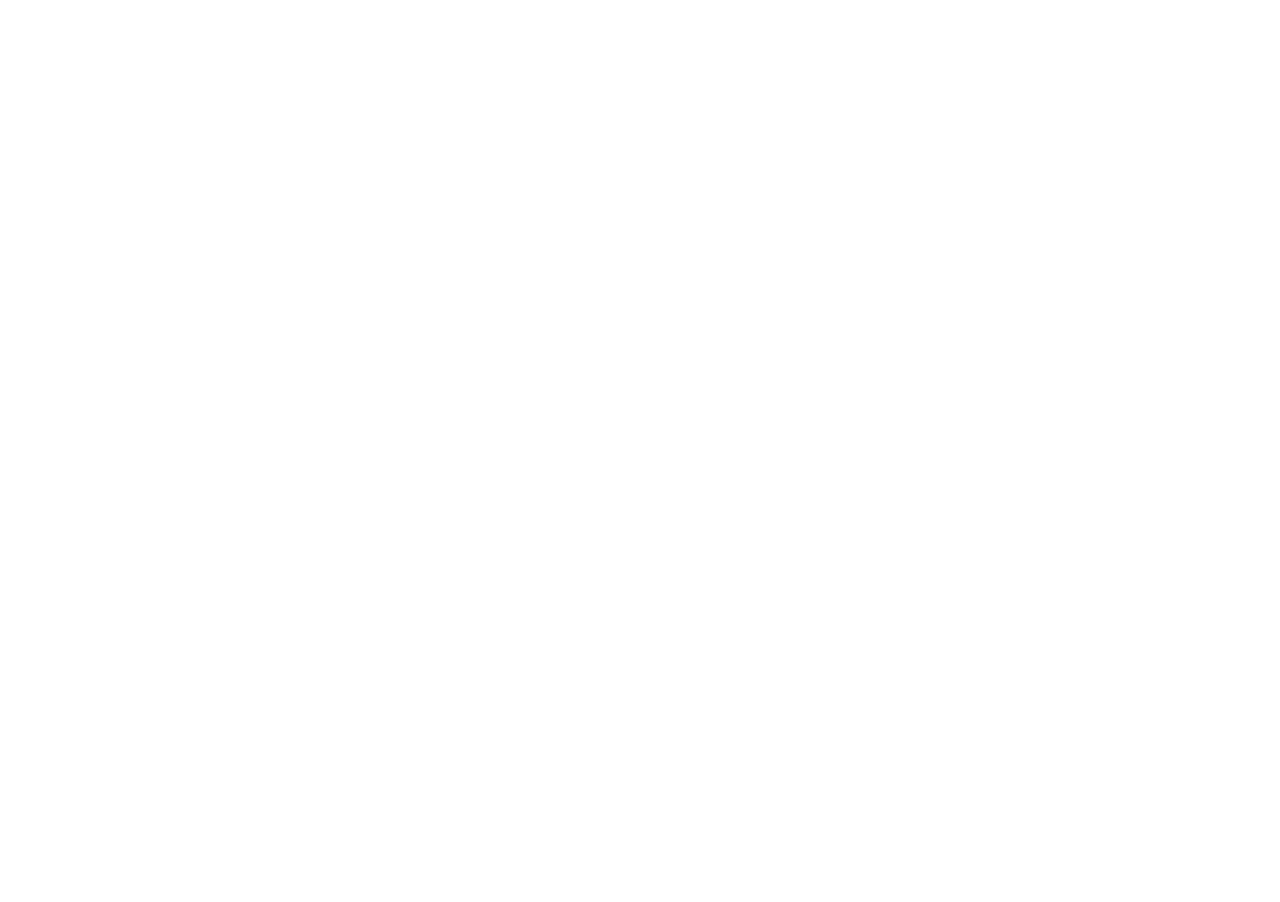
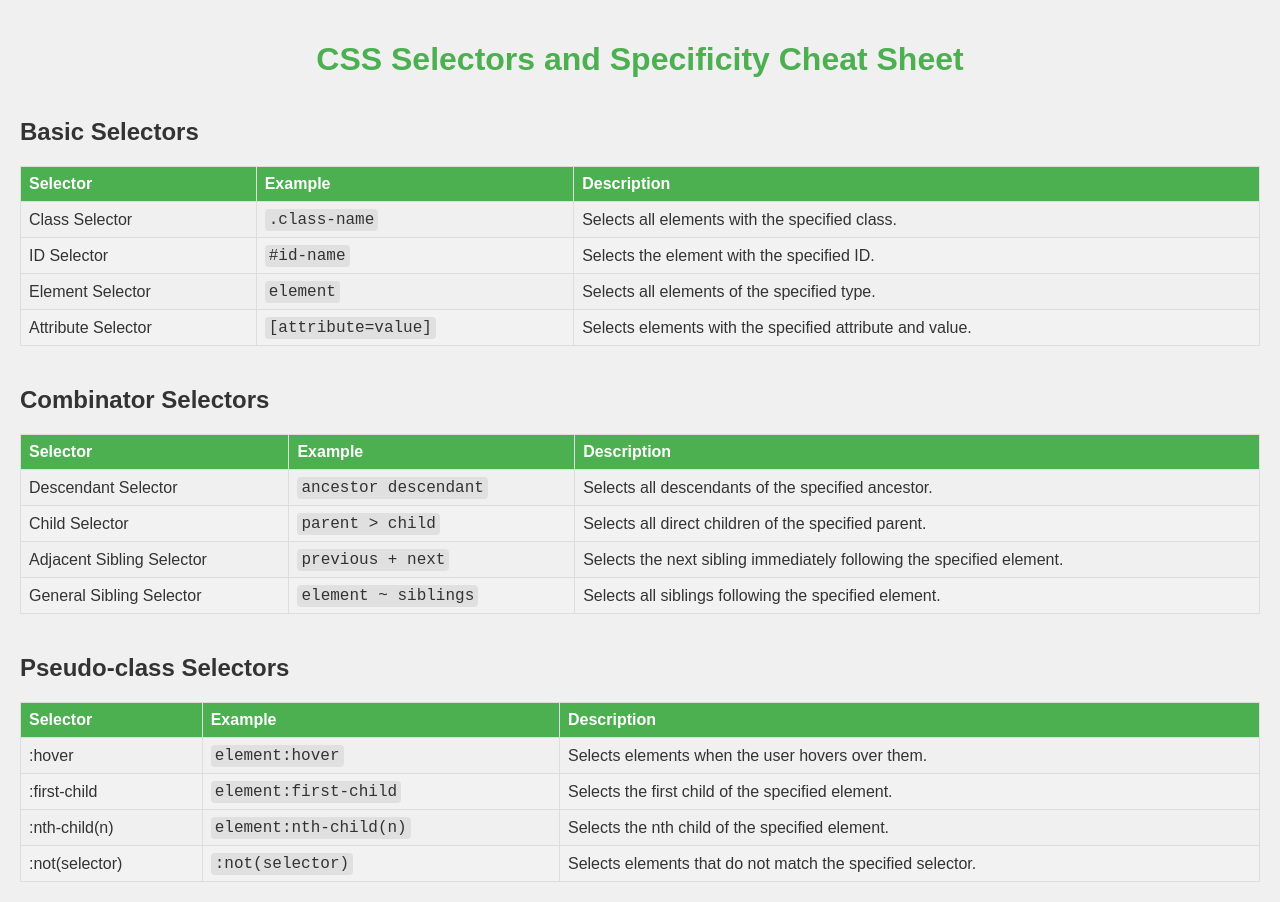
Before and after one commit to rafael-a-g-n/My-Own-Cheat-Sheet, a plain HTML site: page index.html in a window 1280 px wide. Before the commit the page ends 800 px from the top, so only its background shows below. Drawn offline with Linux system fonts and the light colour scheme.

Commit message:
Final Code

```diff
--- a/index.html
+++ b/index.html
@@ -3,7 +3,112 @@
   <head>
     <meta charset="UTF-8" />
     <meta name="viewport" content="width=device-width, initial-scale=1.0" />
-    <title>Document</title>
+    <title>My Own Cheat Sheet</title>
+    <link rel="stylesheet" href="styles.css" />
   </head>
-  <body></body>
+  <body>
+    <h1>CSS Selectors and Specificity Cheat Sheet</h1>
+
+    <h2>Basic Selectors</h2>
+    <table>
+      <thead>
+        <tr>
+          <th>Selector</th>
+          <th>Example</th>
+          <th>Description</th>
+        </tr>
+      </thead>
+      <tbody>
+        <tr>
+          <td>Class Selector</td>
+          <td><code>.class-name</code></td>
+          <td>Selects all elements with the specified class.</td>
+        </tr>
+        <tr>
+          <td>ID Selector</td>
+          <td><code>#id-name</code></td>
+          <td>Selects the element with the specified ID.</td>
+        </tr>
+        <tr>
+          <td>Element Selector</td>
+          <td><code>element</code></td>
+          <td>Selects all elements of the specified type.</td>
+        </tr>
+        <tr>
+          <td>Attribute Selector</td>
+          <td><code>[attribute=value]</code></td>
+          <td>Selects elements with the specified attribute and value.</td>
+        </tr>
+      </tbody>
+    </table>
+
+    <h2>Combinator Selectors</h2>
+    <table>
+      <thead>
+        <tr>
+          <th>Selector</th>
+          <th>Example</th>
+          <th>Description</th>
+        </tr>
+      </thead>
+      <tbody>
+        <tr>
+          <td>Descendant Selector</td>
+          <td><code>ancestor descendant</code></td>
+          <td>Selects all descendants of the specified ancestor.</td>
+        </tr>
+        <tr>
+          <td>Child Selector</td>
+          <td><code>parent > child</code></td>
+          <td>Selects all direct children of the specified parent.</td>
+        </tr>
+        <tr>
+          <td>Adjacent Sibling Selector</td>
+          <td><code>previous + next</code></td>
+          <td>
+            Selects the next sibling immediately following the specified
+            element.
+          </td>
+        </tr>
+        <tr>
+          <td>General Sibling Selector</td>
+          <td><code>element ~ siblings</code></td>
+          <td>Selects all siblings following the specified element.</td>
+        </tr>
+      </tbody>
+    </table>
+
+    <h2>Pseudo-class Selectors</h2>
+    <table>
+      <thead>
+        <tr>
+          <th>Selector</th>
+          <th>Example</th>
+          <th>Description</th>
+        </tr>
+      </thead>
+      <tbody>
+        <tr>
+          <td>:hover</td>
+          <td><code>element:hover</code></td>
+          <td>Selects elements when the user hovers over them.</td>
+        </tr>
+        <tr>
+          <td>:first-child</td>
+          <td><code>element:first-child</code></td>
+          <td>Selects the first child of the specified element.</td>
+        </tr>
+        <tr>
+          <td>:nth-child(n)</td>
+          <td><code>element:nth-child(n)</code></td>
+          <td>Selects the nth child of the specified element.</td>
+        </tr>
+        <tr>
+          <td>:not(selector)</td>
+          <td><code>:not(selector)</code></td>
+          <td>Selects elements that do not match the specified selector.</td>
+        </tr>
+      </tbody>
+    </table>
+  </body>
 </html>
--- a/styles.css
+++ b/styles.css
@@ -0,0 +1,46 @@
+body {
+  font-family: Arial, sans-serif;
+  background-color: #f0f0f0;
+  color: #333;
+  margin: 0;
+  padding: 20px;
+}
+
+h1 {
+  text-align: center;
+  color: #4caf50;
+}
+
+h2 {
+  color: #333;
+  margin-top: 40px;
+}
+
+table {
+  width: 100%;
+  border-collapse: collapse;
+  margin-top: 20px;
+}
+
+th,
+td {
+  border: 1px solid #ddd;
+  padding: 8px;
+  text-align: left;
+}
+
+th {
+  background-color: #4caf50;
+  color: white;
+}
+
+tbody tr:nth-child(even) {
+  background-color: #f2f2f2;
+}
+
+code {
+  font-family: "Courier New", Courier, monospace;
+  background-color: #e0e0e0;
+  padding: 2px 4px;
+  border-radius: 4px;
+}
```
